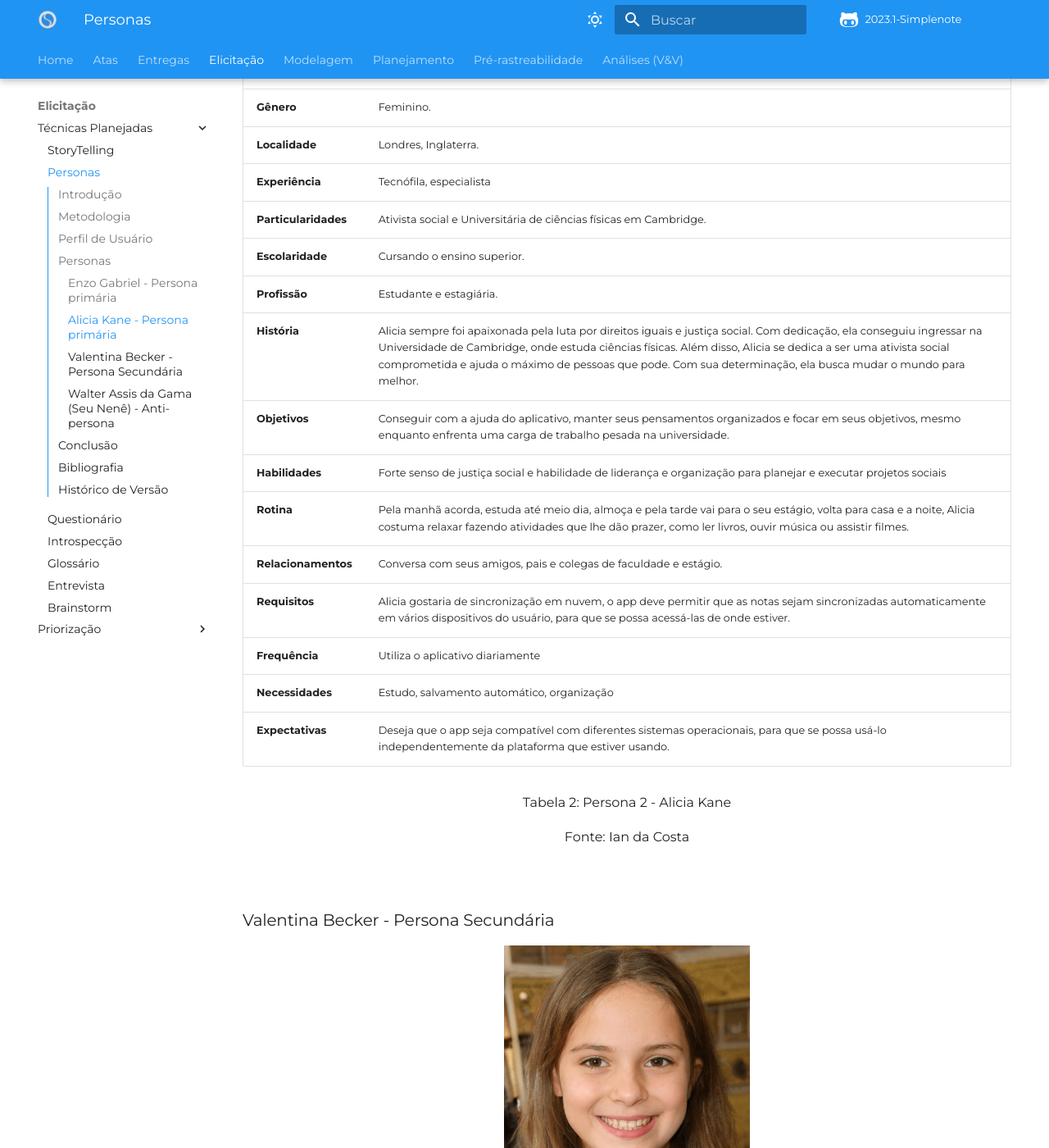
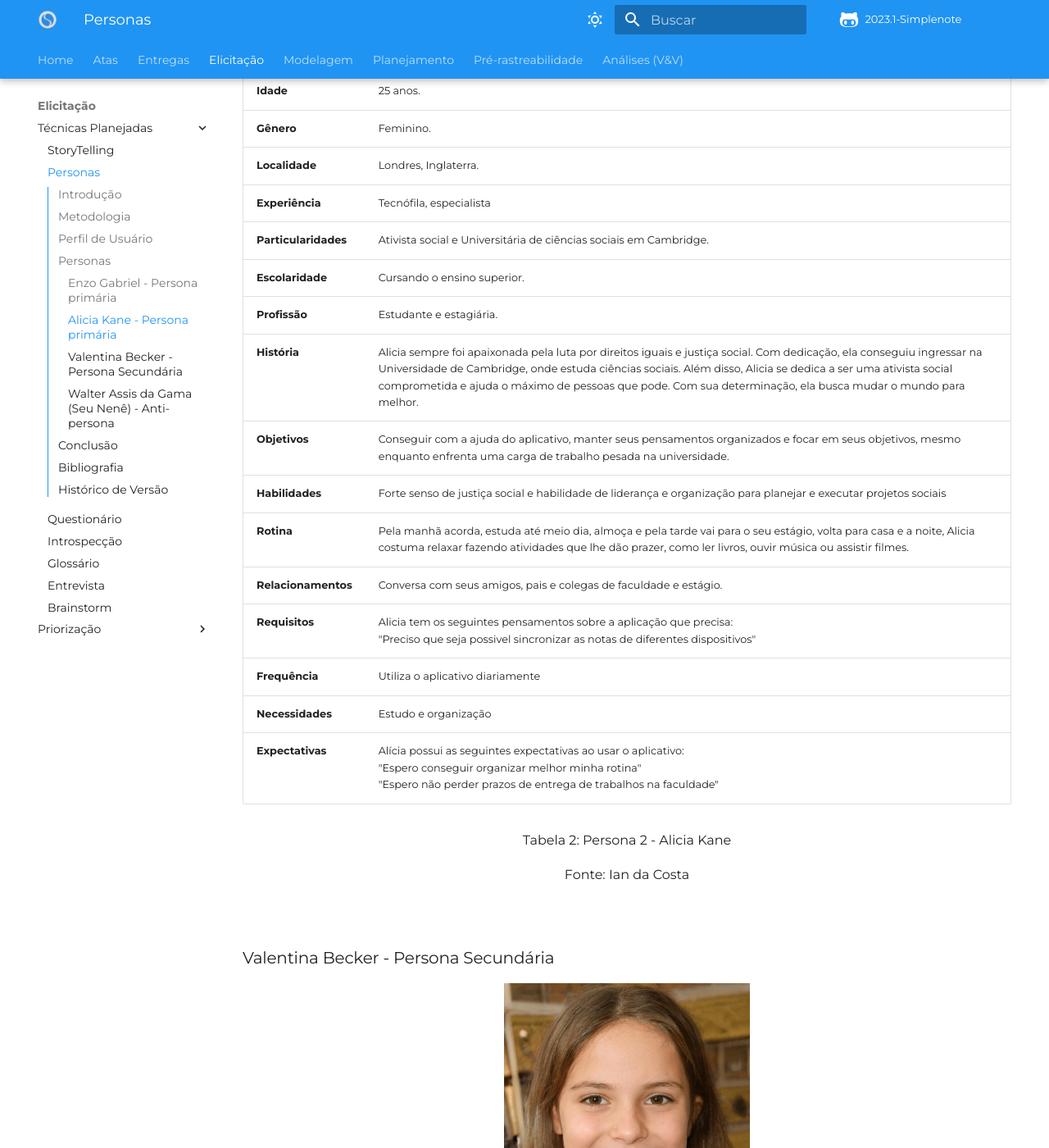
Before and after one commit to Requisitos-de-Software/2023.1-Simplenote, an MkDocs documentation site: the page built from docs/elicitacao/personas.md, in a window 1280 px wide and 1400 px high, scrolled down 3490 px. Shown: the whole window at 82% size. Built offline with MkDocs 1.6.1 and Material for MkDocs 9.7.7, drawn with Linux system fonts in a browser that asks for light colours; some web fonts are replaced; comment, search, counter and statistics services are not loaded; some of the changed text lies outside the part shown.

Commit message:
#71 Texto das personas corrigido

```diff
--- a/docs/elicitacao/personas.md
+++ b/docs/elicitacao/personas.md
@@ -4,7 +4,7 @@
 
 ## Introdução
 
-Neste documento, temos a exposição das personas criadas pelo grupo. Esta técnica consiste em criar personagens fictícios (personas) para realizar a técnica de roleplay (encenação) e, assim, obter mais requisitos para a aplicação. Essa técnica é extremamente útil, pois permite imaginar as limitações e necessidades de uma persona ao utilizar a aplicação. Temos a seguinte divisão de personas: </br>
+Neste documento, temos a exposição das personas criadas pelo grupo. Esta técnica consiste em criar personagens fictícios (personas) para realizar a técnica de roleplay (encenação) e, assim, obter mais requisitos para a aplicação. As personas elaboradas nesse documento serão fundamentais para a elaboração do documento de Storytelling, visto que serão os protagonistas das narrativas. Essa técnica é extremamente útil, pois permite imaginar as limitações e necessidades de uma persona ao utilizar a aplicação. Temos a seguinte divisão de personas: </br>
 
 - Persona primária: é aquela para qual o programa foi feito e sempre está engajada com a aplicação.</br>
 
@@ -140,18 +140,18 @@
 | **Gênero**       | Feminino.      |
 | **Localidade**            |        Londres, Inglaterra.       |
 | **Experiência**       | Tecnófila, especialista    |
-| **Particularidades**            |        Ativista social e Universitária de ciências físicas em Cambridge.    |
+| **Particularidades**            |        Ativista social e Universitária de ciências sociais em Cambridge.    |
 | **Escolaridade**            |        Cursando o ensino superior.       |
 | **Profissão**            |        Estudante e estagiária.   |
-| **História**            | Alicia sempre foi apaixonada pela luta por direitos iguais e justiça social. Com dedicação, ela conseguiu ingressar na Universidade de Cambridge, onde estuda ciências físicas. Além disso, Alicia se dedica a ser uma ativista social comprometida e ajuda o máximo de pessoas que pode. Com sua determinação, ela busca mudar o mundo para melhor.   |
+| **História**            | Alicia sempre foi apaixonada pela luta por direitos iguais e justiça social. Com dedicação, ela conseguiu ingressar na Universidade de Cambridge, onde estuda ciências sociais. Além disso, Alicia se dedica a ser uma ativista social comprometida e ajuda o máximo de pessoas que pode. Com sua determinação, ela busca mudar o mundo para melhor.   |
 | **Objetivos**       | Conseguir com a ajuda do aplicativo, manter seus pensamentos organizados e focar em seus objetivos, mesmo enquanto enfrenta uma carga de trabalho pesada na universidade. |
 | **Habilidades**     | Forte senso de justiça social e habilidade de liderança e organização para planejar e executar projetos sociais  |
 | **Rotina**         | Pela manhã acorda, estuda até meio dia, almoça e pela tarde vai para o seu estágio, volta para casa e a noite, Alicia costuma relaxar fazendo atividades que lhe dão prazer, como ler livros, ouvir música ou assistir filmes. |
 | **Relacionamentos** | Conversa com seus amigos, pais e colegas de faculdade e estágio.   |
-| **Requisitos**      | Alicia gostaria de sincronização em nuvem, o app deve permitir que as notas sejam sincronizadas automaticamente em vários dispositivos do usuário, para que se possa acessá-las de onde estiver. |
+| **Requisitos**      | Alicia tem os seguintes pensamentos sobre a aplicação que precisa: </br> "Preciso que seja possivel sincronizar as notas de diferentes dispositivos" |
 | **Frequência** | Utiliza o aplicativo diariamente|
-| **Necessidades** |Estudo, salvamento automático, organização|
-| **Expectativas**    | Deseja que o app seja compatível com diferentes sistemas operacionais, para que se possa usá-lo independentemente da plataforma que estiver usando. |
+| **Necessidades** |Estudo e organização|
+| **Expectativas**    | Alícia possui as seguintes expectativas ao usar o aplicativo: </br> "Espero conseguir organizar melhor minha rotina" </br> "Espero não perder prazos de entrega de trabalhos na faculdade" |
 
 
 
@@ -198,21 +198,21 @@
 |        Caracteristica       |  Resposta   |
 | :------------------ | --------------------------------------------------------------------------------------------------------------------------------------------------------------------------------------------------------------------------------------------------------------------------------------------------------------------------------------------------------------------------------------------------------------------------------------------------------------------------------------------------------------------------------------------------------------------------------------------------------------------- |
 | **Nome**            | Valentina Becker.    |
-| **Idade**            |          10 anos.     |
+| **Idade**            |          17 anos.     |
 | **Gênero**       | Feminino.      |
 | **Localidade**            |        Porto Alegre, Rio grande do Sul, Brasil.       |
 | **Experiência**       | Tecnófila, novata   |
-| **Particularidades**            |        Gosta muito de desenhar e pintar   | **Escolaridade**            |        Cursando o ensino fundamental 1.      |
+| **Particularidades**            |        Gosta muito de desenhar   | **Escolaridade**            |        Cursando o ensino médio.      |
 | **Profissão**            |        Estudante.   |
-| **História**            | Valentina é filha de classe média-alta Porto alegrense, desde cedo foi matriculada em um curso particular de desenho, a qual se especializou e têm uma uma habilidade fantástica para desenhar  |
-| **Objetivos**       | Apenas estudar e se divertir. |
+| **História**            | Valentina é filha de classe média-alta Porto alegrense, desde cedo foi matriculada em um curso particular de desenho, a qual se especializou e têm uma uma habilidade fantástica para desenhar. Entretanto ao entrar no ensino médio terminou o curso de desenho, mas continuou praaticando suas habilidades. |
+| **Objetivos**       | Apenas estudar e aprimorar suas habilidades de desenho. |
 | **Habilidades**     | Capacidade alta de aprendizado artístico.  |
 | **Rotina**         | Ao acordar cedo, ela toma um café e segue para o cursinho de desenho, onde passa a manhã aprimorando suas habilidades. Após o término da aula, almoça rapidamente e segue para a escola, onde passa a tarde toda. Ao chegar em casa, assiste suas séries favoritas em seu tablet, janta e logo vai dormir.   |
-| **Relacionamentos** | Conversa com seus pais, secretária de casa e suas colegas de cursinho e escola.   |
-| **Requisitos**      | Valentina gostaria que o Simplenote tivesse um modo de escrita livre para que pudesse utilizar sua caneta touch para fazer seus desenhos. |
-| **Frequência** | Raramente utiliza o aplicativo|
-| **Necessidades** | Desenvolvimento de hobbie|
-| **Expectativas**    | Desenhar no aplicativo Simplenote. |
+| **Relacionamentos** | Conversa com seus pais, secretária de casa e suas colegas de escola.   |
+| **Requisitos**      | Valentina tem os seguintes pensamentos sobre a aplicação: </br> "Gostaria que pudesse desenhar com uma caneta touch em meu tablet e criar notas sobre os desenhos" </br> "Gostaria de compartilhar meus desenhos com meus amigos" |
+| **Frequência** | Utiliza o aplicativo de maneira regular, sendo entorno de duas vezes por semana|
+| **Necessidades** | Aprimoramento de hobbie|
+| **Expectativas**    | As expectativas de Valentina são: </br> "Espero aprimorar minhas habilidades de desenho" </br> "Espero criar artes para meus amigos colecionarem" |
 
 
 
@@ -220,7 +220,7 @@
 
 <p>Tabela 3: Persona 3 - Valentina Becker</p>
 
-<p>Fonte: Ian da Costa</p>
+<p>Fonte: Autor</p>
 
 </div>
 
@@ -260,7 +260,7 @@
 
 |        Caracteristica       |  Resposta   |
 | :------------------ | ---------------------- |
-| **Nome**            | Walter Assis da Gama (Seu Nenê).    |
+| **Nome**            | Walter Assis (Seu Nenê).    |
 | **Idade**            |          70 anos.    |
 | **Gênero**       | Masculino.      |
 | **Localidade**            |      São Cristóvão, Rio de Janeiro, Brasil.      |
@@ -273,18 +273,18 @@
 | **Habilidades**     | Bastante força devido ao seu modo de vida.  |
 | **Rotina**         | Seu nenê é bastante ocupado apesar de sua idade, pela manhã ele faz a sua comida, pela tarde ele se dirige para a rua com a finalidade de encontrar algum serviço, ele volta para casa à noite a fim de descansar, ele dorme cedo, entre 20:00 e 21:30. |
 | **Relacionamentos** | Conversa com seus netos e seus amigos de bairro.   |
-| **Requisitos**      | Seu Nenê quer descansar quando chega em casa e se sente motivado a escrever sua história de vida para registrar seu passado, entretanto, ele precisa de facilidade. |
+| **Requisitos**      | Seu Nenê tem os seguintes pensamentos ao pensar sobre como escrever sobre sua história de vida: </br> "Quero escrever em papel" </br> "Preciso que meus registros durem por muitos anos" |
 | **Frequência** | Nunca utiliza|
-| **Necessidades** | Descansar|
-| **Expectativas**    | Seu Nenê quer viver uma vida feliz até o final de sua existência. |
+| **Necessidades** | Escrever sobre sua vida|
+| **Expectativas**    | Seu Nenê tem as seguintes expectativas:</br> "Espero que meus filhos e netos leiam sobre minha vida e passem isso para as próximas gerações" |
 
 
 
 <div style="text-align: center">
 
-<p>Tabela 4: Persona 4 - Walter Assis da Gama (Seu Nenê)</p>
+<p>Tabela 4: Persona 4 - Walter Assis (Seu Nenê)</p>
 
-<p>Fonte: Ian da Costa</p>
+<p>Fonte: Autor</p>
 
 </div>
 
```
Also changed, not shown: other parts of docs/elicitacao/personas.md (+3 -2 lines).
